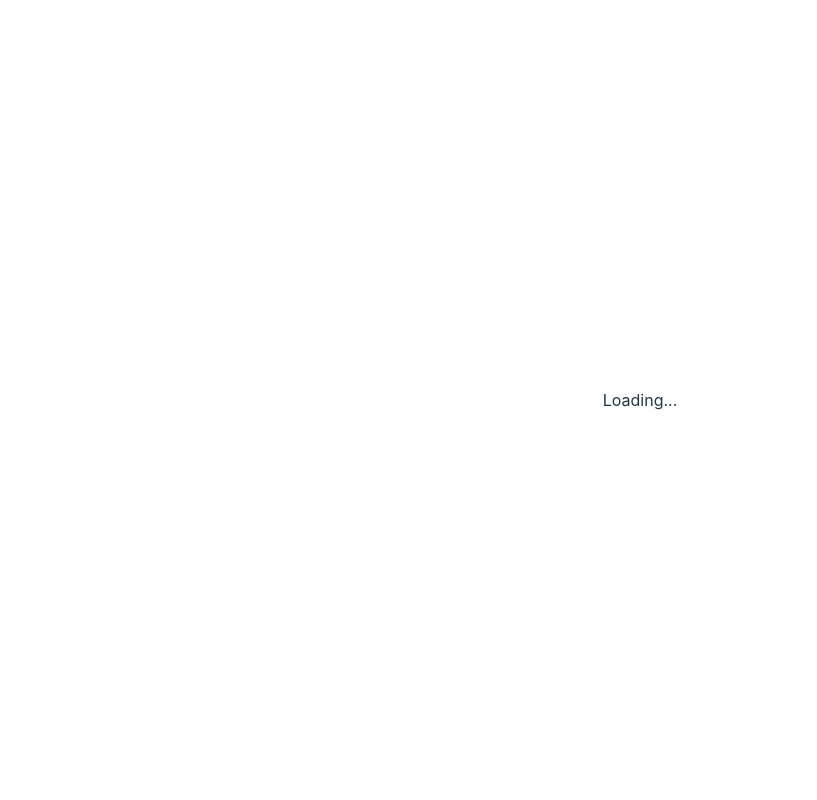
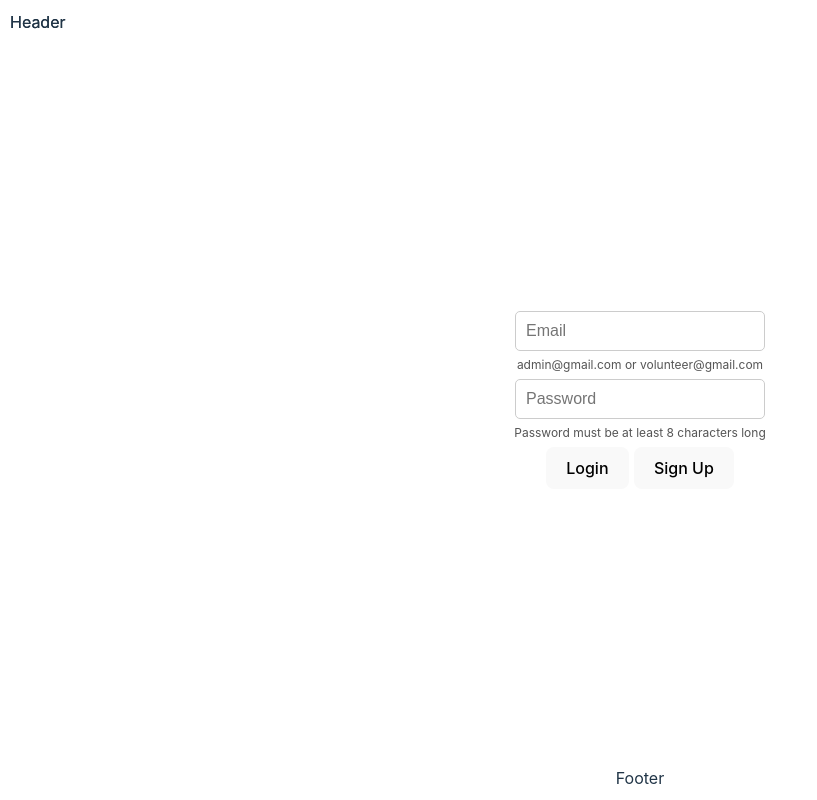
Before and after one commit to potatoluvr/Group-16-Project, a React (Vite) app: page / in a window 1280 px wide. Shown: the whole page, without its empty margins (0-817 px from the left). Built offline with nearby package versions, Linux system fonts and the light colour scheme.

Commit message:
Update App.jsx

```diff
--- a/src/App.jsx
+++ b/src/App.jsx
@@ -12,16 +12,17 @@ import Header from "./components/Header";
 import { useState, useEffect } from "react";
 
 function App() {
-  const [role, setRole] = useState(null);
+  const [role, setRole] = useState("");
 
   useEffect(() => {
     const storedRole = localStorage.getItem("role");
     setRole(storedRole);
   }, []);
 
-  if (role === null) {
-    return <p>Loading...</p>;  // ✅ Show loading instead of blank
+  if (localStorage.getItem("token") && role === "") {
+    return <p>Loading...</p>; // only if logged in but role not ready
   }
+
 
   return (
     <Router>
```
